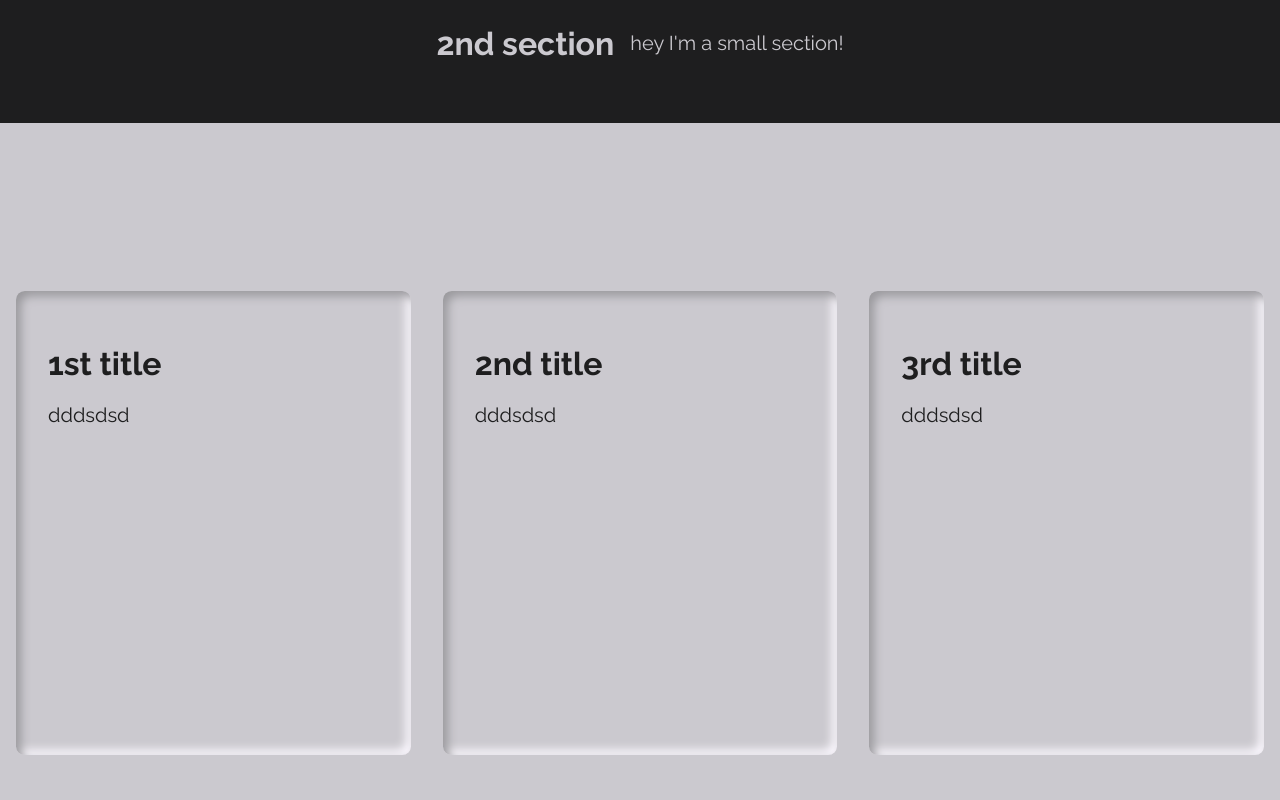
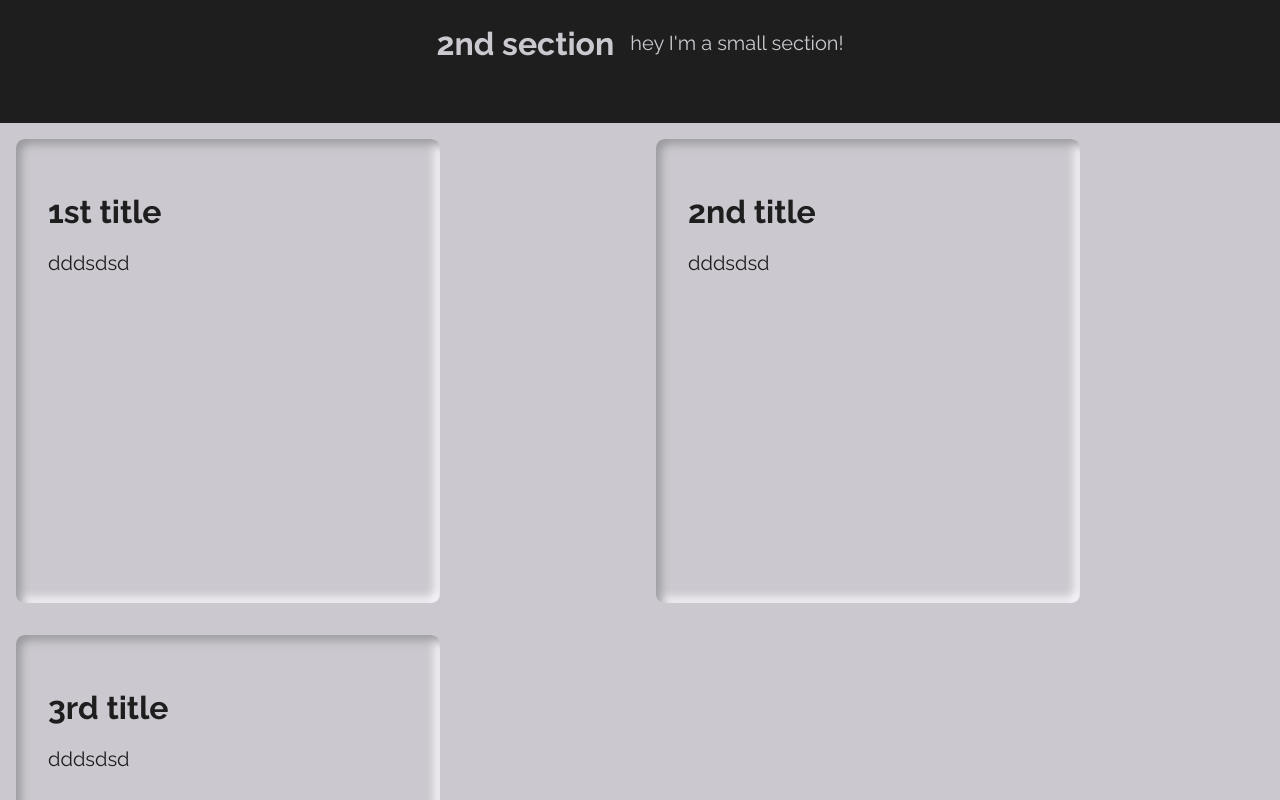
Before and after one commit to MaciejFigat/PTHome, a React (Create React App) app in the folder frontend/: page / in a window 1280 px wide. Shown: the part 1160-1960 px from the top of the page. Built offline with nearby package versions, Linux system fonts and the light colour scheme.

Commit message:
changes to sectionCards grid introduced - so far only for CardSecondary

```diff
--- a/frontend/src/styles/nav.js
+++ b/frontend/src/styles/nav.js
@@ -14,7 +14,7 @@ export const TransitionWrapperMain = styled.div`
 export const TransitionWrapper = styled.div`
   position: sticky;
   top: 0;
-  min-width: 100vw;
+  /* min-width: 100vw; */
   max-height: 3.2rem;
   z-index: 9999;
   background: var(--background1-main);
@@ -25,7 +25,7 @@ export const NavContainer = styled.nav`
   position: sticky;
   top: 0;
   height: fit-content;
-  max-width: 100%;
+  max-width: 100vw;
   background: var(--background1-main);
   box-shadow: inset 20px 20px 40px #171718, inset -20px -20px 40px #252526;
   z-index: -1;
--- a/frontend/src/styles/sectionCards.js
+++ b/frontend/src/styles/sectionCards.js
@@ -111,14 +111,19 @@ export const CardPrimary = styled.div`
 `
 /* Secondary Card styling */
 export const CardContainerSecondary = styled.div`
-  height: 100vh;
-  display: flex;
-  flex-direction: row;
+  min-height: 100vh;
+  height: fit-content;
+  /* display: flex;
+  flex-direction: row; */
+  display: grid;
+  grid-template-columns: 1fr minmax(min-content, 3fr);
   place-items: center;
   background-color: var(--background5-main);
   justify-content: center;
   @media (max-width: 880px) {
-    flex-direction: column;
+    /* flex-direction: column; */
+    display: grid;
+    grid-template-columns: none;
   }
 `
 
```
